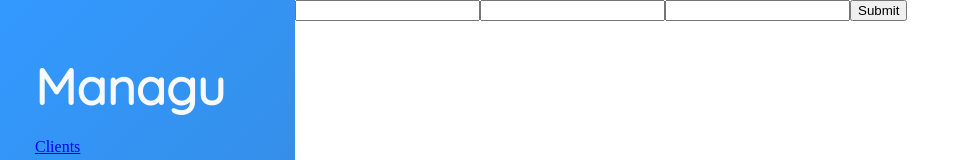
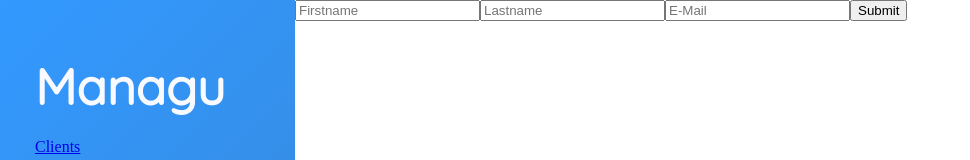
Before and after one commit to kreativwebdesign/a-redux-horror-storry, a React app: page /clients/new in a window 1280 px wide. Shown: the top 160 px of the page, without its empty margins (0-970 px from the left). Built offline with nearby package versions, Linux system fonts and the light colour scheme.

Commit message:
Add placeholder to input elements #A11Y

```diff
--- a/src/client/components/Client.js
+++ b/src/client/components/Client.js
@@ -30,11 +30,11 @@ const Client = ({ client, fetchClient, addClient, match }) => {
         /* and other goodies */
       }) => (
         <form onSubmit={handleSubmit}>
-          <Field name="firstName" type="text"/>
+          <Field name="firstName" type="text" placeholder="Firstname" />
           <ErrorMessage name="firstName" component="div" />
-          <Field name="lastName" type="text"/>
+          <Field name="lastName" type="text" placeholder="Lastname" />
           <ErrorMessage name="lastName" component="div" />
-          <Field name="emailAddress" type="text"/>
+          <Field name="emailAddress" type="text" placeholder="E-Mail" />
           <ErrorMessage name="emailAddress" component="div" />
           <button type="submit" disabled={isSubmitting}>
             Submit
```
